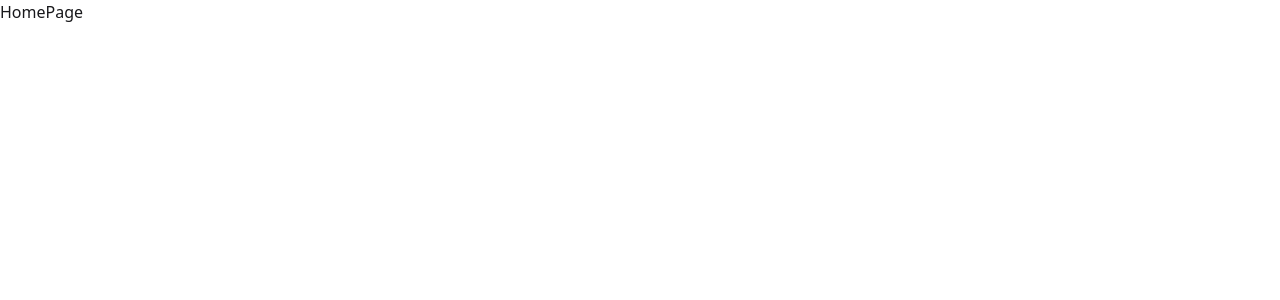
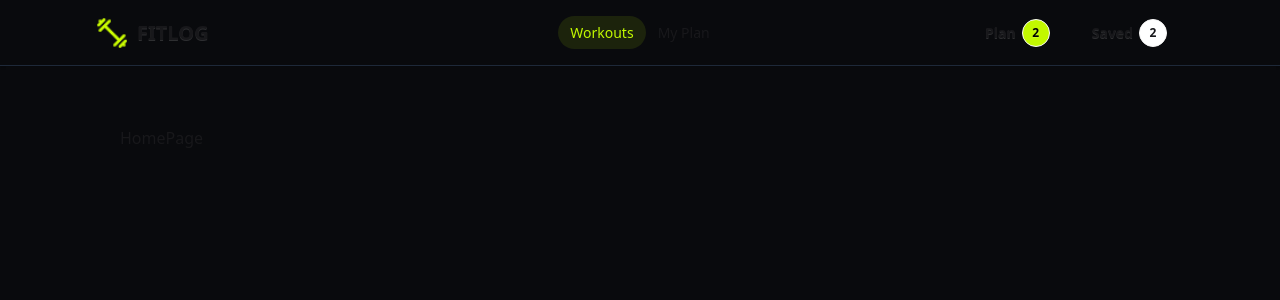
Before and after one commit to abirhj2010-TJ/b14-a6-fit-log, a Next.js app: page / in a window 1280 px wide. Shown: the top 300 px of the page. Built offline with nearby package versions, Linux system fonts and the light colour scheme.

Commit message:
navbar section main task done

```diff
--- a/src/app/layout.tsx
+++ b/src/app/layout.tsx
@@ -2,6 +2,7 @@ import type { Metadata } from "next";
 import { Geist, Geist_Mono } from "next/font/google";
 import "./globals.css";
 import { Bounce, ToastContainer } from "react-toastify";
+import Navbar from "@/components/HomePage/Navbar";
 
 const geistSans = Geist({
   variable: "--font-geist-sans",
@@ -24,7 +25,10 @@ export default function RootLayout({ children }: LayoutProps<"/">) {
       lang="en"
       className={`${geistSans.variable} ${geistMono.variable} h-full antialiased`}
     >
-      <body className="min-h-full flex flex-col">
+      <body className="min-h-full flex flex-col bg-[#090A0D] container mx-auto">
+
+      <Navbar></Navbar>
+
         {children}
 
         <ToastContainer
--- a/src/app/page.tsx
+++ b/src/app/page.tsx
@@ -2,7 +2,7 @@ import React from 'react';
 
 const HomePage = () => {
   return (
-    <div>
+    <div className='px-10 md:px-20 lg:px-30'>
       HomePage
     </div>
   );
--- /dev/null
+++ b/src/components/HomePage/NavLink.tsx
@@ -0,0 +1,26 @@
+"use client";
+
+import Link from "next/link";
+import { usePathname } from "next/navigation";
+
+const NavLink = () => {
+  const pathname = usePathname();
+
+  return (
+    <>
+      <li>
+        <Link
+          className={`${pathname === "/" ? "active text-[#C2F800] bg-[#C2F800]/10 " : " hover:bg-[#C2F800]/10"} rounded-full`}
+          href="/"
+        >
+          Workouts
+        </Link>
+      </li>
+      <li>
+        <Link  className={`${pathname === "/my-plan" ? "active text-[#C2F800] bg-[#C2F800]/10" : " hover:bg-[#C2F800]/10"} rounded-full`} href={"/my-plan"}>My Plan</Link>
+      </li>
+    </>
+  );
+};
+
+export default NavLink;
--- /dev/null
+++ b/src/components/HomePage/Navbar.tsx
@@ -0,0 +1,157 @@
+import Link from "next/link";
+import Image from "next/image";
+import NavLink from "./NavLink";
+
+const Navbar = () => {
+  return (
+    <div
+      className="
+        navbar
+        border-b border-gray-800
+        shadow-sm
+        mb-5 md:mb-8 lg:mb-15
+        px-2 sm:px-4 md:px-8 lg:px-16 xl:px-24
+      "
+    >
+      <div className="navbar-start min-w-0">
+        <div className="dropdown md:hidden">
+          <div tabIndex={0} role="button" className="btn btn-ghost btn-sm p-2">
+            <svg
+              aria-label="Menu"
+              xmlns="http://www.w3.org/2000/svg"
+              className="h-5 w-5 text-[#C2F800]"
+              fill="currentColor"
+              viewBox="0 0 24 24"
+            >
+              <path d="M4 5h16v2H4V5zm0 6h16v2H4v-2zm0 6h16v2H4v-2z" />
+            </svg>
+          </div>
+
+          <ul
+            tabIndex={-1}
+            className="
+              menu menu-sm
+              dropdown-content
+              bg-base-100
+              rounded-box
+              z-10
+              mt-3
+              w-52
+              p-2
+              shadow-lg
+            "
+          >
+            <NavLink />
+          </ul>
+        </div>
+
+        <div className="flex items-center min-w-0">
+          <Image
+            src="/logo.png"
+            alt="Fitlog"
+            width={30}
+            height={20}
+            className="
+              w-6
+              sm:w-7
+              md:w-8
+              h-auto
+            "
+          />
+
+          <Link
+            href="/"
+            className="
+              btn btn-ghost
+              px-1 sm:px-2
+              text-base
+              sm:text-lg
+              md:text-xl
+              font-bold
+            "
+          >
+            FITLOG
+          </Link>
+        </div>
+      </div>
+
+      <div className="navbar-center hidden md:flex">
+        <ul className="menu menu-horizontal px-1">
+          <NavLink />
+        </ul>
+      </div>
+
+      <div className="navbar-end gap-1 sm:gap-2">
+        <Link
+          href="/my-plan"
+          className="
+            btn btn-ghost
+            rounded-full
+            btn-xs
+            sm:btn-sm
+            md:btn-md
+            px-2
+            sm:px-3
+            md:px-4
+            text-[11px]
+            sm:text-xs
+            md:text-sm
+          "
+        >
+          <span>Plan</span>
+
+          <div
+            className="
+              badge
+              rounded-full
+              w-5 h-5
+              sm:w-6 sm:h-6
+              md:w-7 md:h-7
+              bg-[#C2F800]
+              text-black
+              text-[10px]
+              sm:text-xs
+            "
+          >
+            2
+          </div>
+        </Link>
+
+        <Link
+          href="/my-plan"
+          className="
+            btn btn-ghost
+            rounded-full
+            btn-xs
+            sm:btn-sm
+            md:btn-md
+            px-2
+            sm:px-3
+            md:px-4
+            text-[10px]
+            sm:text-xs
+            md:text-sm
+          "
+        >
+          <span>Saved</span>
+
+          <div
+            className="
+              badge
+              rounded-full
+              w-5 h-5
+              sm:w-6 sm:h-6
+              md:w-7 md:h-7
+              text-[10px]
+              sm:text-xs
+            "
+          >
+            2
+          </div>
+        </Link>
+      </div>
+    </div>
+  );
+};
+
+export default Navbar;
```
Also changed, not shown: public/banner.png (added), public/logo.png (added).
